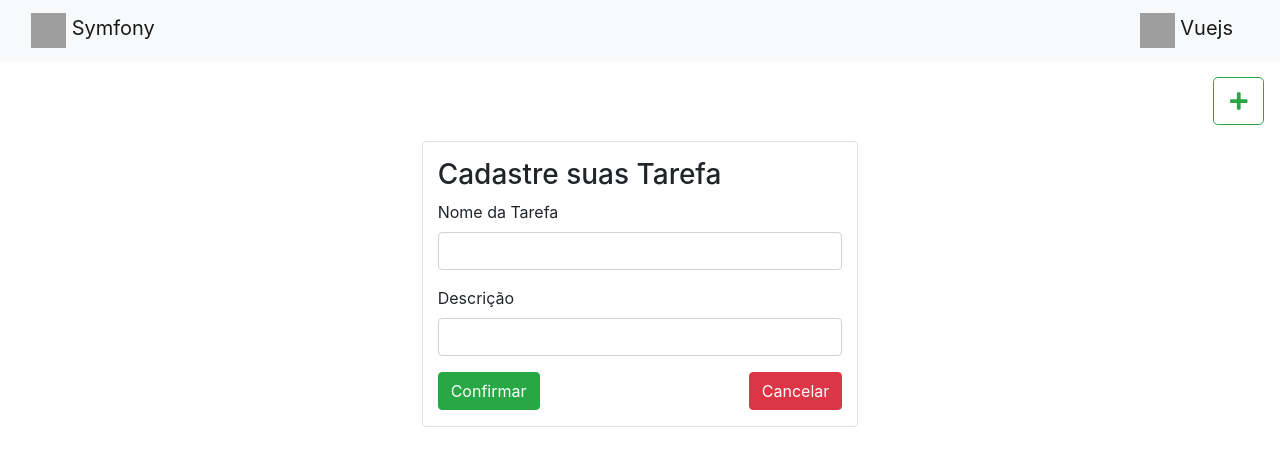
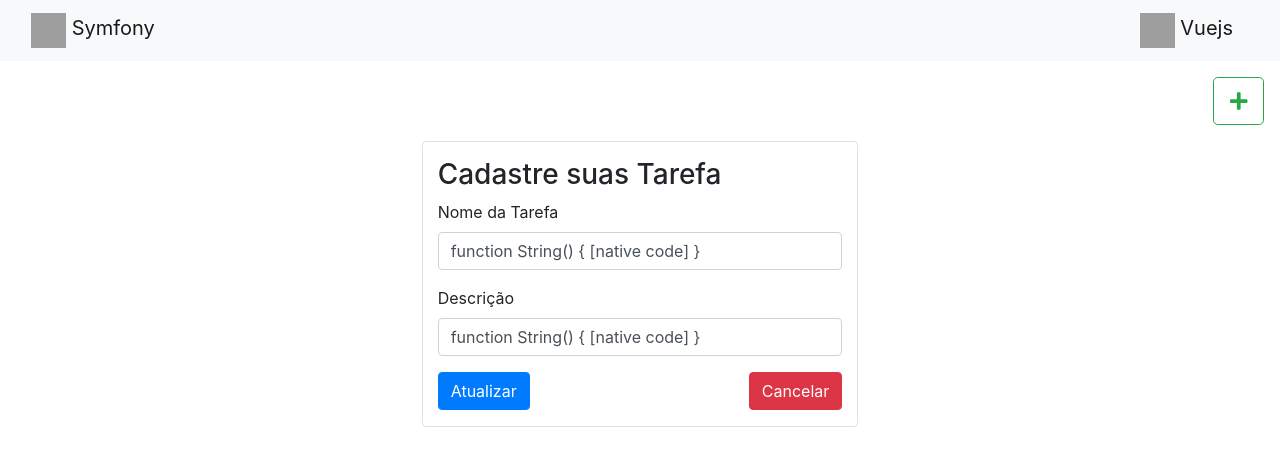
Before and after one commit to rodrigoyuri/list-to-do, a Vue app in the folder web/: page / in a window 1280 px wide. Both pictures are taken after a click on the button "Editar". Shown: the top 466 px of the page. Built offline with nearby package versions, Linux system fonts and the light colour scheme; no server answers; grey boxes are pictures that could not be loaded.

Commit message:
Button de Atualizar criado, EventBus de escuta no created e metodo para requisição de PUT.

```diff
--- a/web/src/components/FormTask.vue
+++ b/web/src/components/FormTask.vue
@@ -32,7 +32,14 @@
                     <div class="d-flex justify-content-between mb-3">
                         <button
                             class="btn btn-success"
-                            @click.prevent="saveTask(task)">Confirmar</button>
+                            @click.prevent="saveTask(task)"
+                            v-if="!showButton">Confirmar</button>
+
+                        <button
+                            class="btn btn-primary"
+                            @click.prevent="updateTask(task)"
+                            v-if="showButton">Atualizar</button>
+
                         <button
                             class="btn btn-danger"
                             @click.prevent="cancelRegister()">Cancelar</button>
@@ -59,8 +66,20 @@ export default {
             response: {
                 message: String,
                 status: false
-            }
+            },
+            showButton: false
         }
+    },
+
+    created: function() {
+        const thisVue = this;
+
+        thisVue.showButton = false;
+
+        EventBus.$on('editTask', function(task) {
+            thisVue.task = task;
+            thisVue.showButton = true;
+        })
     },
 
     methods: {
@@ -77,8 +96,24 @@ export default {
                 })
         },
 
+        updateTask(task) {
+            const thisVue = this;
+
+            axios.put(`http://localhost:8000/tasks/update/${task.id}`, task)
+                .then((response) => {
+                    thisVue.response.message = response.data.message;
+                    thisVue.response.status = true;
+                })
+                .catch((error) => {
+                    console.log(error);
+                })
+        },
+
         cancelRegister() {
             EventBus.$emit('cancelRegister');
+
+            this.showButton = false;
+            this.task = {};
         }
     }
 }
```
